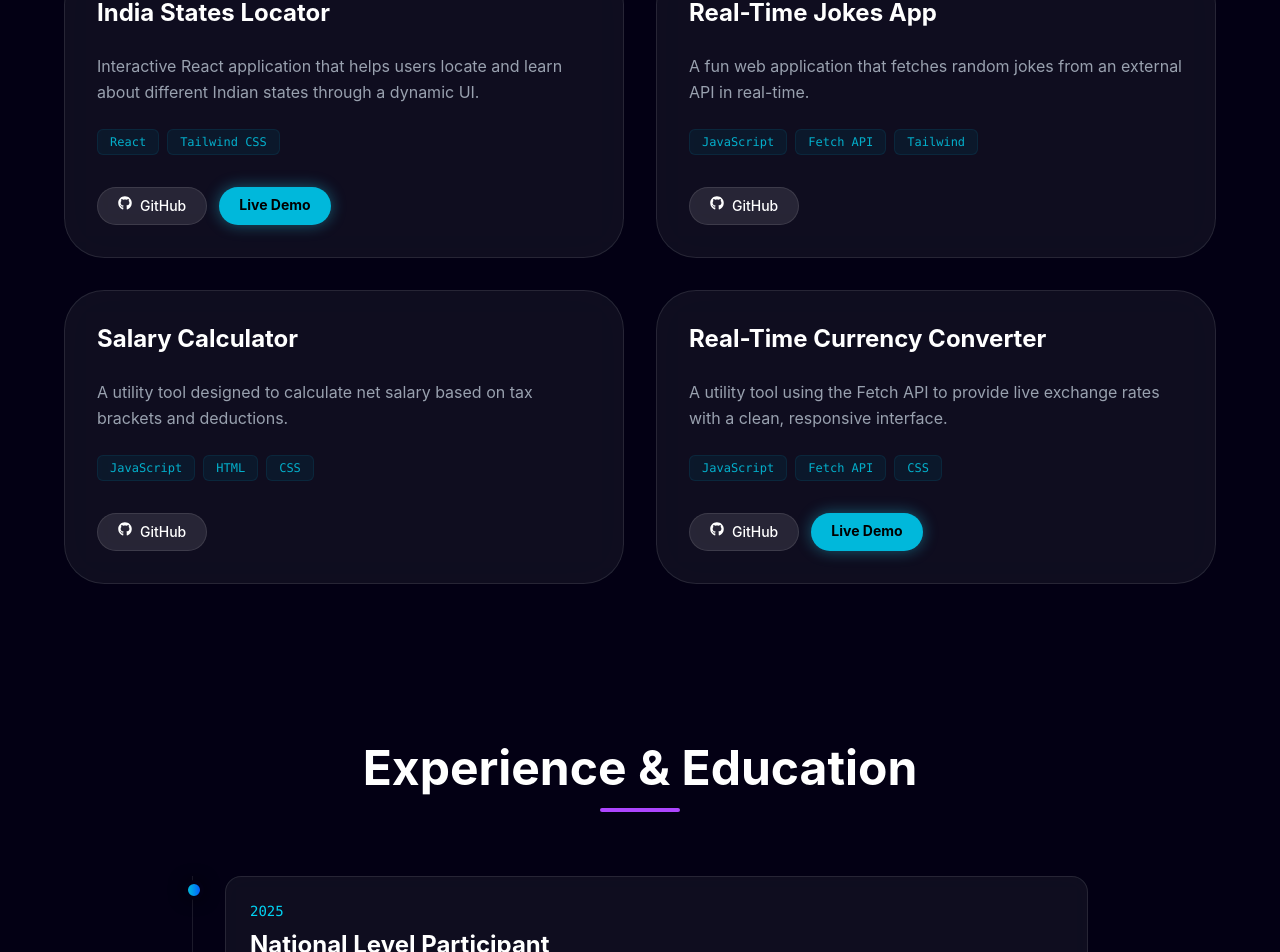
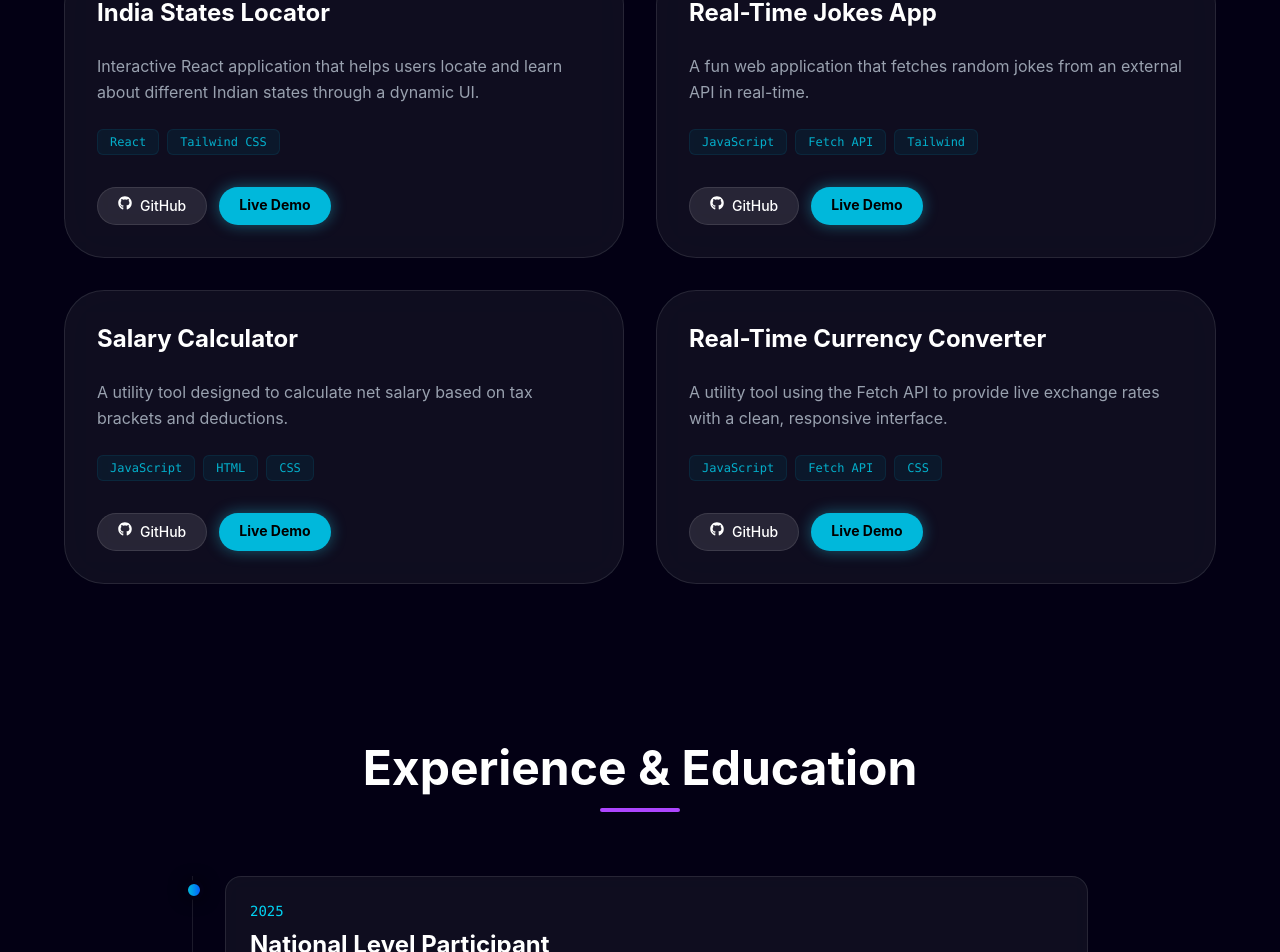
Before and after one commit to harsh835-git/harsh-portfolio, a React (Vite) app in the folder harsh-portfolio/: page / in a window 1280 px wide. Shown: the part 2520-3472 px from the top of the page. Built offline with nearby package versions, Linux system fonts and the light colour scheme.

Commit message:
LiveLinksUpdated

```diff
--- a/harsh-portfolio/src/components/Projects.jsx
+++ b/harsh-portfolio/src/components/Projects.jsx
@@ -27,6 +27,7 @@ const Projects = () => {
         "A fun web application that fetches random jokes from an external API in real-time.",
       tech: ["JavaScript", "Fetch API", "Tailwind"],
       link: "https://github.com/harsh835-git/Ricr-web_Dev/tree/main/Assignment/JokesApp",
+      liveLink: "https://app.netlify.com/projects/english-jokesapp/overview",
       isFeatured: false,
     },
     {
@@ -35,6 +36,7 @@ const Projects = () => {
         "A utility tool designed to calculate net salary based on tax brackets and deductions.",
       tech: ["JavaScript", "HTML", "CSS"],
       link: "https://github.com/harsh835-git/Ricr-web_Dev/tree/main/Assignment/salaryCalculator",
+      liveLink: "https://salarycal-c.netlify.app/",
       isFeatured: false,
     },
     {
```
